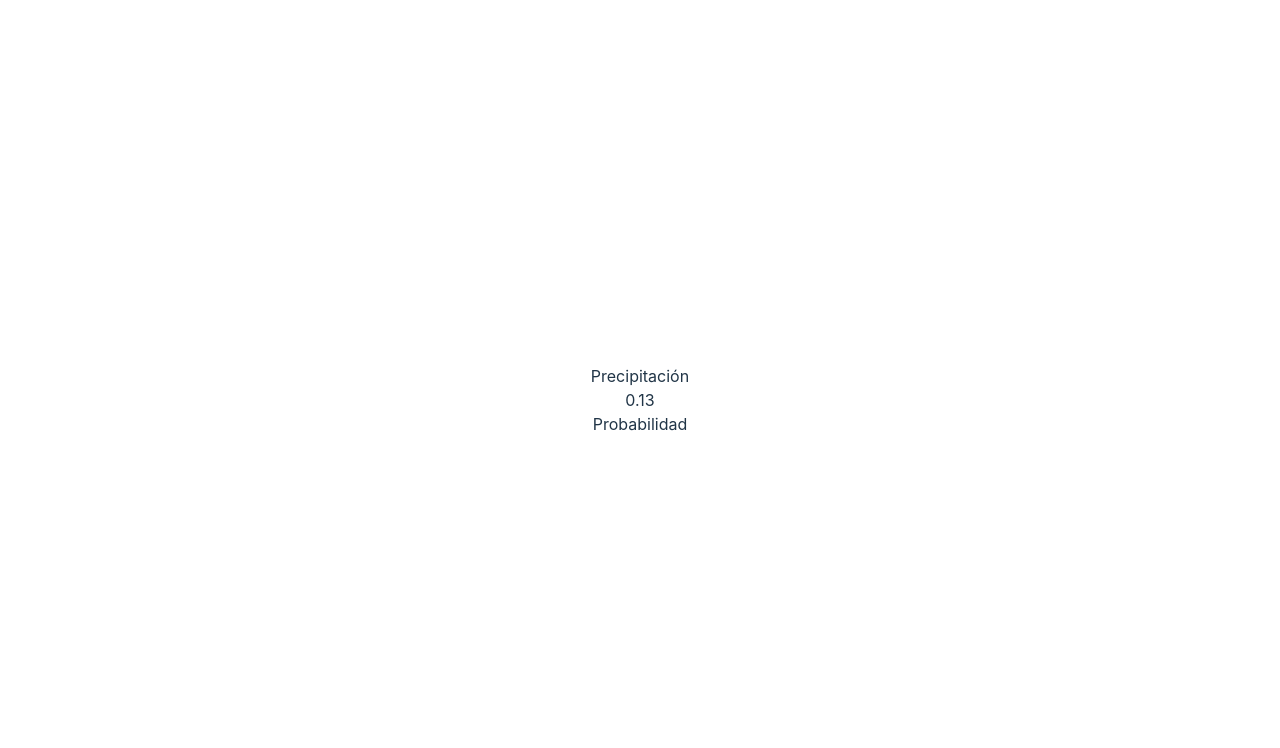
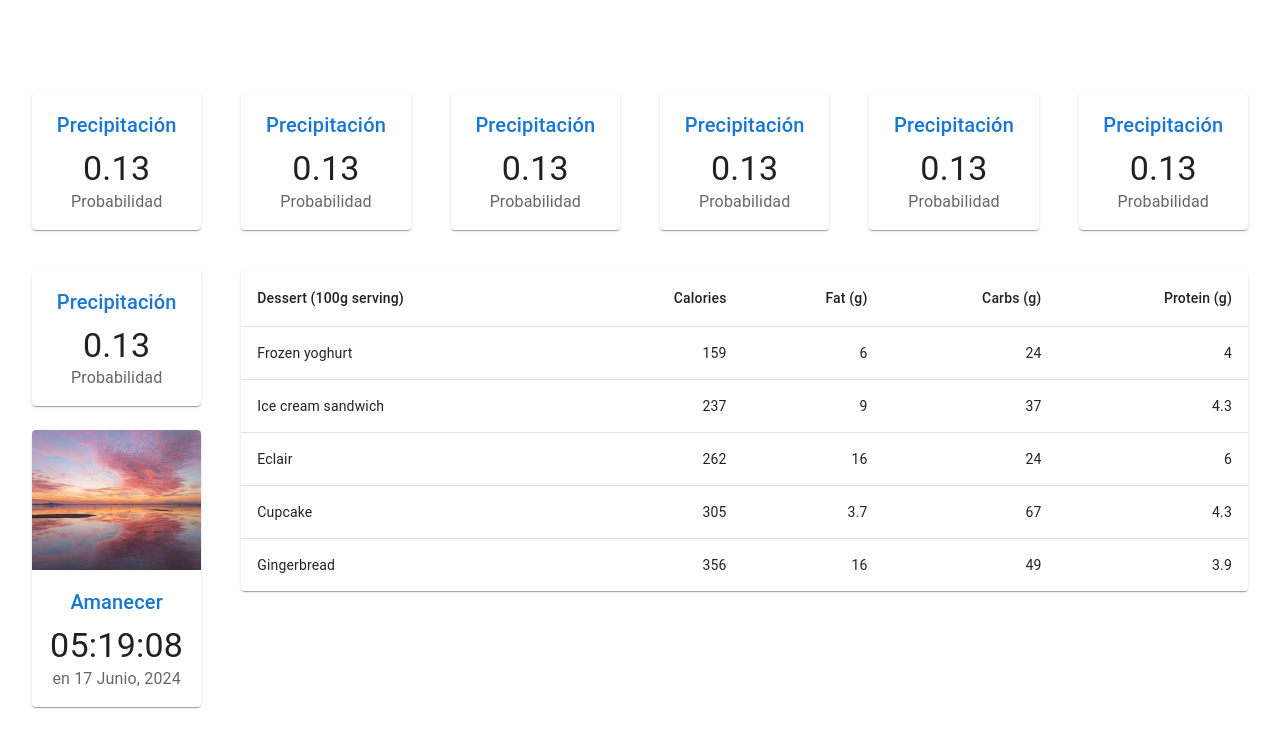
Before and after one commit to rgaibor17/dashboard, a React (Vite) app: page / in a window 1280 px wide. Shown: the top 748 px of the page. Built offline with nearby package versions, Linux system fonts and the light colour scheme.

Commit message:
Guía 12. Componentes.
Componente MUI Paper y Typography.
Componente MUI Card.
Componente MUI Table.

```diff
--- a/src/App.tsx
+++ b/src/App.tsx
@@ -4,6 +4,8 @@
 import './App.css'
 import Grid from '@mui/material/Unstable_Grid2'; // Grid version 2
 import Indicator from './components/Indicator';
+import Summary from './components/Summary';
+import BasicTable from './components/BasicTable';
 
 function App() {
   // const [count, setCount] = useState(0)
@@ -18,8 +20,35 @@
       <Grid xs={6} sm={4} md={6} lg={2}>6</Grid>
     </Grid>*/
 
-    <Grid xs={6} md={4} lg={2}>
-      <Indicator title='Precipitación' subtitle='Probabilidad' value={0.13} />
+    <Grid container spacing={5}>
+      <Grid xs={12} sm={2} md={2} lg={2}>
+        <Indicator title='Precipitación' subtitle='Probabilidad' value={0.13} />
+      </Grid>
+      <Grid xs={12} sm={2} md={2} lg={2}>
+        <Indicator title='Precipitación' subtitle='Probabilidad' value={0.13} />
+      </Grid>
+      <Grid xs={12} sm={2} md={2} lg={2}>
+        <Indicator title='Precipitación' subtitle='Probabilidad' value={0.13} />
+      </Grid>
+      <Grid xs={12} sm={2} md={2} lg={2}>
+        <Indicator title='Precipitación' subtitle='Probabilidad' value={0.13} />
+      </Grid>
+      <Grid xs={12} sm={2} md={2} lg={2}>
+        <Indicator title='Precipitación' subtitle='Probabilidad' value={0.13} />
+      </Grid>
+      <Grid xs={12} sm={2} md={2} lg={2}>
+        <Indicator title='Precipitación' subtitle='Probabilidad' value={0.13} />
+      </Grid>
+
+      <Grid xs={12} sm={2} md={2} lg={2}>
+        <Indicator title='Precipitación' subtitle='Probabilidad' value={0.13} />
+        <br/>
+        <Summary/>
+      </Grid>
+
+      <Grid xs={12} md={10} lg={10}>
+	       <BasicTable />
+      </Grid>
     </Grid>
   )
 }
--- /dev/null
+++ b/src/components/BasicTable.tsx
@@ -0,0 +1,60 @@
+// import * as React from 'react';
+import Table from '@mui/material/Table';
+import TableBody from '@mui/material/TableBody';
+import TableCell from '@mui/material/TableCell';
+import TableContainer from '@mui/material/TableContainer';
+import TableHead from '@mui/material/TableHead';
+import TableRow from '@mui/material/TableRow';
+import Paper from '@mui/material/Paper';
+
+function createData(
+  name: string,
+  calories: number,
+  fat: number,
+  carbs: number,
+  protein: number,
+) {
+  return { name, calories, fat, carbs, protein };
+}
+
+const rows = [
+  createData('Frozen yoghurt', 159, 6.0, 24, 4.0),
+  createData('Ice cream sandwich', 237, 9.0, 37, 4.3),
+  createData('Eclair', 262, 16.0, 24, 6.0),
+  createData('Cupcake', 305, 3.7, 67, 4.3),
+  createData('Gingerbread', 356, 16.0, 49, 3.9),
+];
+
+export default function BasicTable() {
+  return (
+    <TableContainer component={Paper}>
+      <Table sx={{ minWidth: 650 }} aria-label="simple table">
+        <TableHead>
+          <TableRow>
+            <TableCell>Dessert (100g serving)</TableCell>
+            <TableCell align="right">Calories</TableCell>
+            <TableCell align="right">Fat&nbsp;(g)</TableCell>
+            <TableCell align="right">Carbs&nbsp;(g)</TableCell>
+            <TableCell align="right">Protein&nbsp;(g)</TableCell>
+          </TableRow>
+        </TableHead>
+        <TableBody>
+          {rows.map((row) => (
+            <TableRow
+              key={row.name}
+              sx={{ '&:last-child td, &:last-child th': { border: 0 } }}
+            >
+              <TableCell component="th" scope="row">
+                {row.name}
+              </TableCell>
+              <TableCell align="right">{row.calories}</TableCell>
+              <TableCell align="right">{row.fat}</TableCell>
+              <TableCell align="right">{row.carbs}</TableCell>
+              <TableCell align="right">{row.protein}</TableCell>
+            </TableRow>
+          ))}
+        </TableBody>
+      </Table>
+    </TableContainer>
+  );
+}
--- a/src/components/Indicator.tsx
+++ b/src/components/Indicator.tsx
@@ -1,3 +1,6 @@
+import Typography from '@mui/material/Typography';
+import Paper from '@mui/material/Paper';
+
 interface Config {
     title?: String;
     subtitle?: String;
@@ -6,10 +9,22 @@
 
 export default function Indicator(config: Config) {
     return (
-       	<>
-            {config.title}<br/>
-            {config.value.toString()}<br/>
-            {config.subtitle}
-        </>
+        <Paper
+            sx={{
+                p: 2,
+                display: 'flex',
+                flexDirection: 'column'
+                }}
+        >
+            <Typography component="h2" variant="h6" color="primary" gutterBottom>
+                {config.title}
+            </Typography>
+            <Typography component="p" variant="h4">
+                {config.value.toString()}
+            </Typography>
+            <Typography color="text.secondary" sx={{ flex: 1 }}>
+                {config.subtitle}
+            </Typography>
+        </Paper>
     )
 }
--- /dev/null
+++ b/src/components/Summary.tsx
@@ -0,0 +1,33 @@
+import Typography from '@mui/material/Typography';
+import Card from '@mui/material/Card';
+import CardContent from '@mui/material/CardContent';
+import CardMedia from '@mui/material/CardMedia';
+import { CardActionArea } from '@mui/material';
+
+import sunrise from '../assets/sunrise.jpeg'
+
+export default function Summary() {
+    return (
+        <Card sx={{ maxWidth: 345 }}>
+            <CardActionArea>
+                <CardMedia
+                    component="img"
+                    height="140"
+                    image={sunrise}
+                    alt="Amanecer"
+                />
+                <CardContent>
+                    <Typography gutterBottom component="h2" variant="h6" color="primary">
+                        Amanecer
+                    </Typography>
+                    <Typography component="p" variant="h4">
+                        05:19:08
+                    </Typography>
+                    <Typography color="text.secondary" sx={{ flex: 1 }}>
+                    	en 17 Junio, 2024
+                    </Typography>
+                </CardContent>
+            </CardActionArea>
+        </Card>
+    )
+}
```
Also changed, not shown: src/assets/sunrise.jpeg (added).
